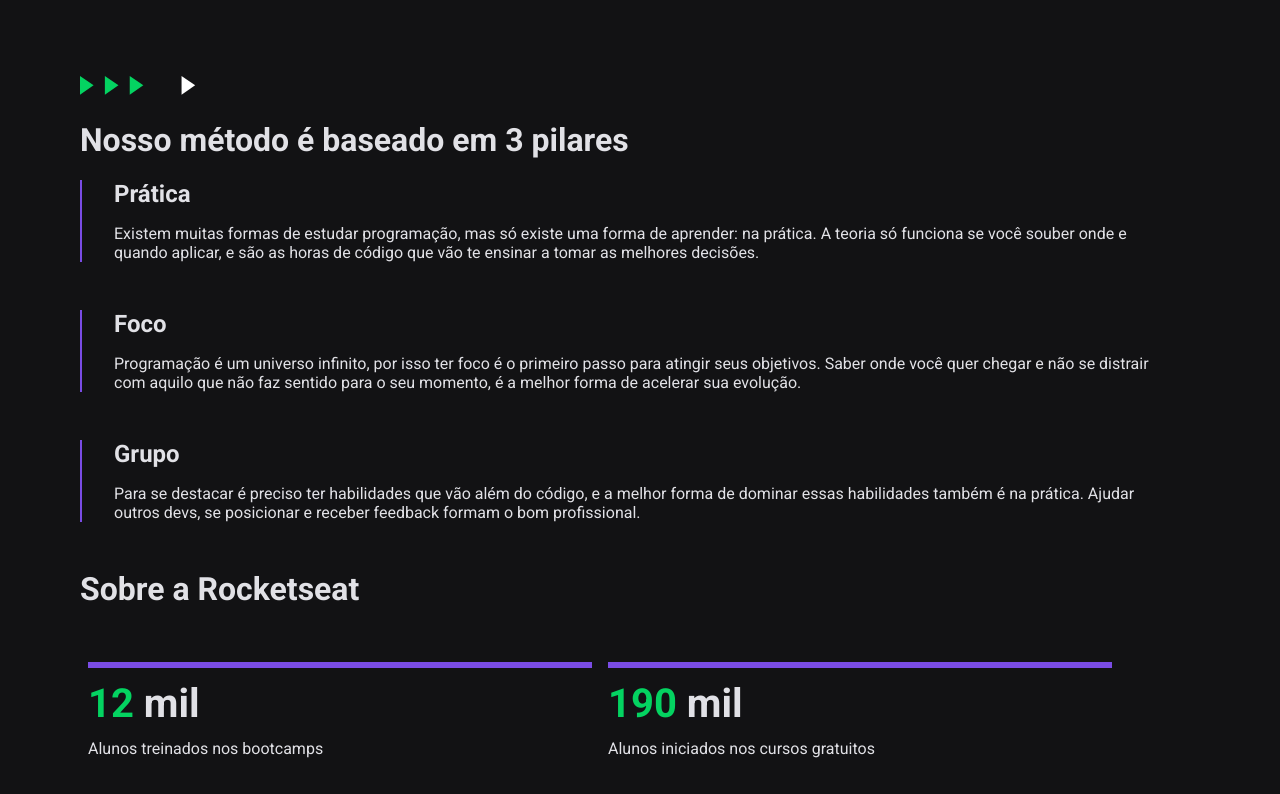
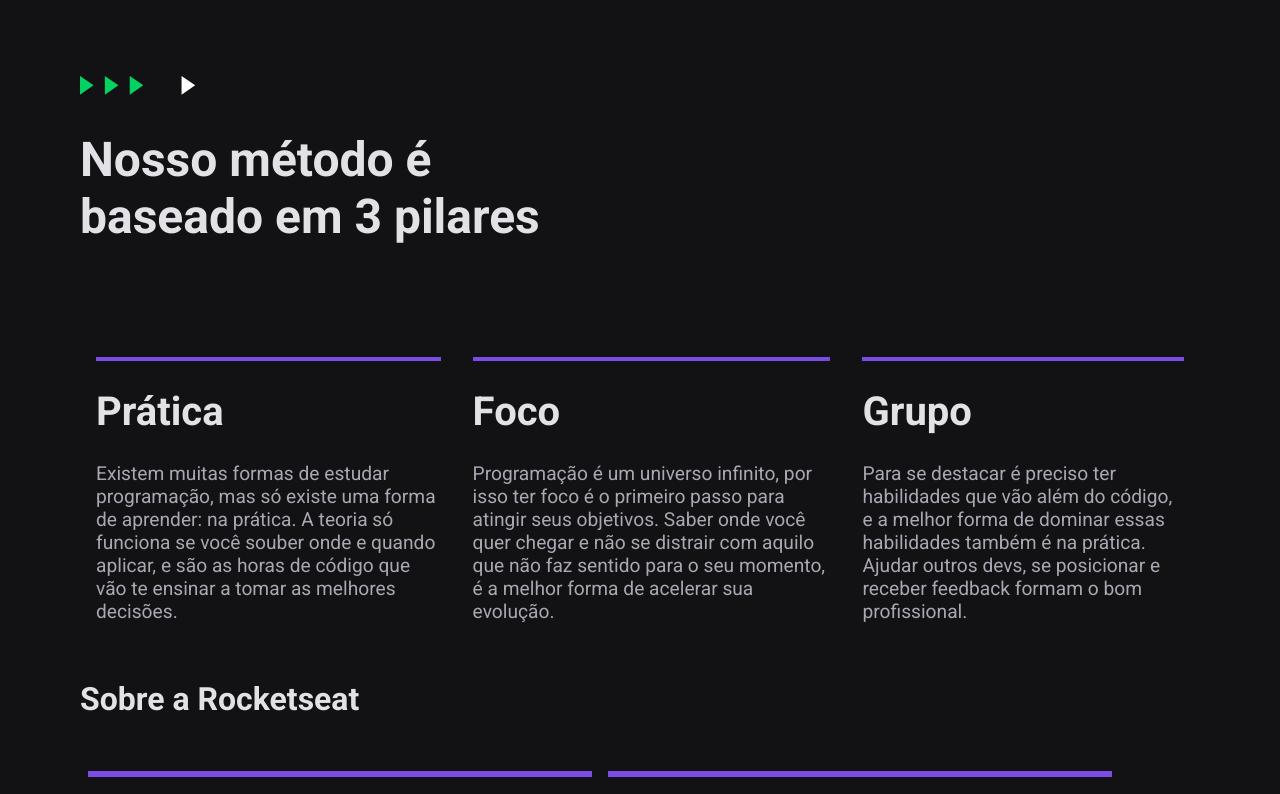
Before and after one commit to Lorenalgm/nlw, a React (Create React App) app in the folder frontend/: page / in a window 1280 px wide. Shown: the part 1500-2294 px from the top of the page. Built offline with nearby package versions, Linux system fonts and the light colour scheme.

Commit message:
Corrigidas cores e section dos pilares

```diff
--- a/frontend/src/App.css
+++ b/frontend/src/App.css
@@ -6,14 +6,19 @@
   --roxo: #7A4CE5;
   --amarelo: #F7DF1E;
   --cinza-claro: #e1e1e6;
+  --cinza-texto: #a8a8b3;
 }
 
 body{
   margin: 0;
   padding: 0;
   background: var(--cinza);
+  color: var(--cinza-texto);
+  font-family: 'Roboto', sans-serif;
+}
+
+h1{
   color: var(--cinza-claro);
-  font-family: 'Roboto', sans-serif;
 }
 
 .App{
@@ -36,6 +41,7 @@ body{
 .header-info{
   margin-top: 2em;
   display: flex;
+  color: var(--cinza-claro);
 }
 
 .icon{
@@ -194,4 +200,27 @@ body{
     font-size: 2.5em;
   }
 
+  .pillars-title{
+    font-size: 3em;
+    margin-bottom: 2em;
+  }
+
+  .pillars{
+    display: flex;
+  }
+
+  .pillar{
+    border-left: none;
+    border-top: 4px solid var(--roxo);
+    margin: 1em;
+    padding: 0;
+  }
+
+  .pillar h1{
+    font-size: 2.5em;
+  }
+
+  .pillar p{
+    font-size: 1.2em;
+  }
 }
--- a/frontend/src/App.js
+++ b/frontend/src/App.js
@@ -15,7 +15,7 @@ function App() {
           <div className="header-info">
             <div className="date">
               <FaCalendar className="icon" />
-              <p>1 a 5 de<br></br>janeiro</p>
+              <p>28 a 30 de<br></br>fevereiro</p>
             </div>
             <div className="free">
               <FaExclamationCircle  className="icon" />
@@ -50,7 +50,7 @@ function App() {
       </div>
       <div className="pillars-section">
         <img src={seta} alt="Icon" />
-        <h1>Nosso método é baseado em 3 pilares</h1>
+        <h1 className="pillars-title">Nosso método é<br></br>baseado em 3 pilares</h1>
         <div className="pillars">
           <div className="pillar">
             <h1>Prática</h1>
```
